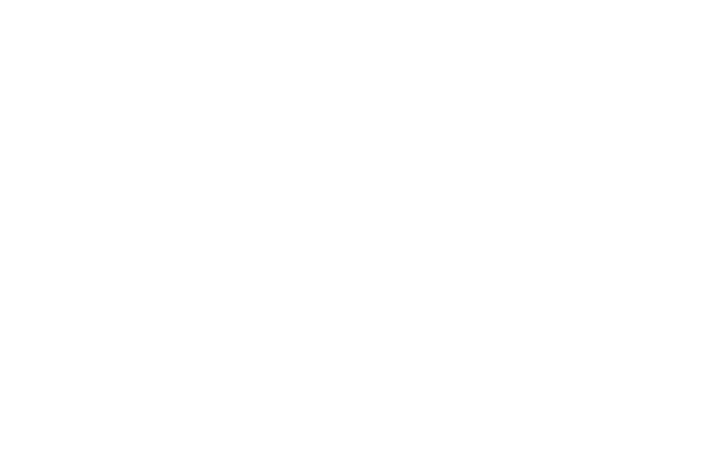
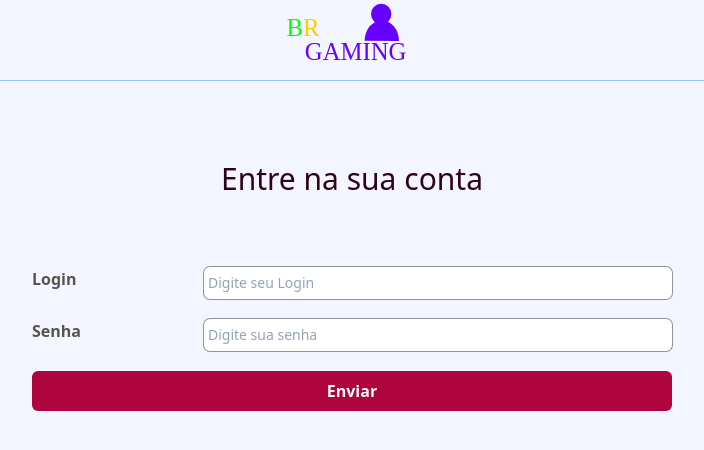
Before and after one commit to netojocelino/brgaming-users, a React (Vite) app: page / in a window 1280 px wide. Shown: the top 450 px of the page, without its empty margins (288-992 px from the left). Built offline with nearby package versions, Linux system fonts and the light colour scheme.

Commit message:
Page login without components

```diff
--- a/index.html
+++ b/index.html
@@ -6,7 +6,7 @@
     <meta name="viewport" content="width=device-width, initial-scale=1.0" />
     <title>BRGaming User</title>
   </head>
-  <body>
+  <body class="bg-custom-800">
     <div id="root"></div>
     <script type="module" src="/src/main.tsx"></script>
   </body>
--- a/src/App.tsx
+++ b/src/App.tsx
@@ -1,9 +1,9 @@
 import './styles/global.css'
 
+import Login from './pages/Login'
+
 function App() {
-  return (
-    <div className="App">
-    </div>
+  return (<Login />
   )
 }
 
--- /dev/null
+++ b/src/components/Header/index.tsx
@@ -0,0 +1,18 @@
+import logo from '../assets/logo.svg'
+
+interface HeaderProps {
+    title: string
+}
+
+export default function (props: HeaderProps) {
+    return (
+        <div className='flex w-full justify-center border-b border-blue-300'>
+            <h1 title={props.title}>
+                <img
+                    src={logo}
+                    alt={props.title}
+                    className='max-h-fit h-20' />
+            </h1>
+        </div>
+    )
+}
--- /dev/null
+++ b/src/pages/Login.tsx
@@ -0,0 +1,52 @@
+import logo from '../assets/logo.svg'
+
+export default function Home () {
+    return (
+        <div className='w-screen h-screen items-center flex flex-col'>
+            <div className='flex w-full justify-center border-b border-blue-300'>
+                <h1 title="BR Gaming Users">
+                    <img
+                        src={logo}
+                        alt="BR Gaming Users"
+                        className='max-h-fit h-20' />
+                </h1>
+            </div>
+
+            <div className="w-1/2 h-1/2 flex flex-col">
+
+                <h2 className="text-center text-3xl text-custom-100 w-full mt-20">Entre na sua conta</h2>
+
+                <form className="w-full h-3/4 flex justify-center items-center flex-col space-y-5">
+                    <div className="w-full space-x-4 flex">
+                        <label className="text-stone-600 w-1/4 font-semibold">
+                            Login
+                        </label>
+                        <input
+                            type="text"
+                            placeholder="Digite seu Login"
+                            className="p-1 text-sm leading-6 text-slate-900 placeholder-slate-400 rounded-md ring-1 ring-custom-600 shadow-sm w-3/4"
+                        />
+                    </div>
+
+                    <div className="w-full space-x-4 flex">
+                        <label className="text-stone-600 w-1/4 font-semibold">
+                            Senha
+                        </label>
+                        <input
+                            type="password"
+                            placeholder="Digite sua senha"
+                            className="p-1 text-sm leading-6 text-slate-900 placeholder-slate-400 rounded-md ring-1 ring-custom-600 shadow-sm w-3/4"
+                        />
+                    </div>
+
+                    <div className="w-full flex justify-center items-center">
+                        <button
+                            className="w-full bg-custom-200 hover:bg-custom-300 p-2 rounded-md text-slate-50 font-semibold"
+                            type="submit"
+                        >Enviar</button>
+                    </div>
+                </form>
+            </div>
+        </div>
+    )
+}
--- a/tailwind.config.cjs
+++ b/tailwind.config.cjs
@@ -5,7 +5,24 @@ module.exports = {
     './index.html'
   ],
   theme: {
-    extend: {},
+    extend: {
+        colors: {
+            custom: {
+                /** red */
+                100: '#300219',
+                200: '#AF053F',
+                300: '#BB2E57',
+                /** black */
+                400: '#0B0E16',
+                /** gray */
+                500: '#696C74',
+                600: '#91949D',
+                700: '#B1B4BD',
+                /** white */
+                800: '#F4F6FF',
+            }
+        }
+    },
   },
   plugins: [],
 }
```
Also changed, not shown: src/assets/logo.svg (added).
